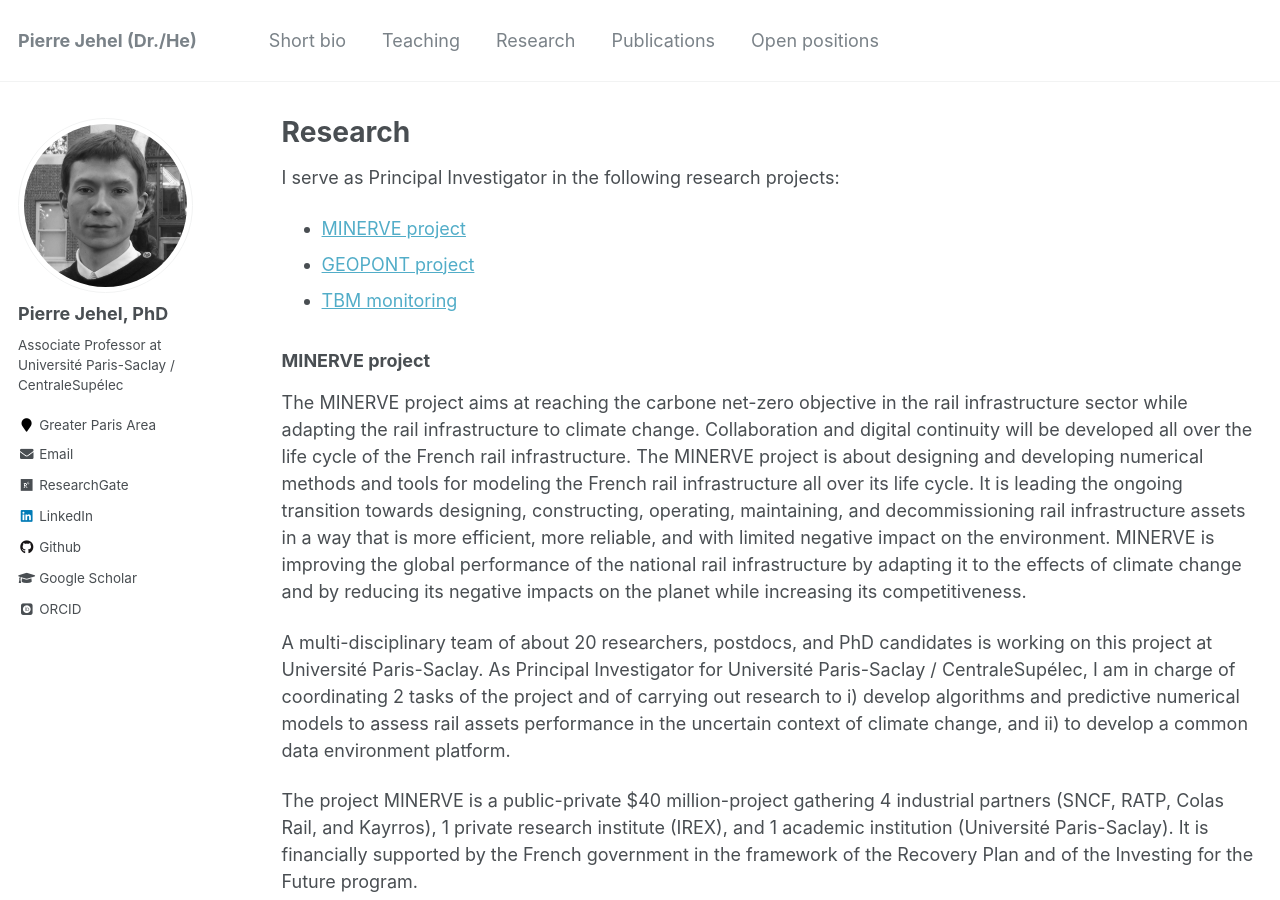
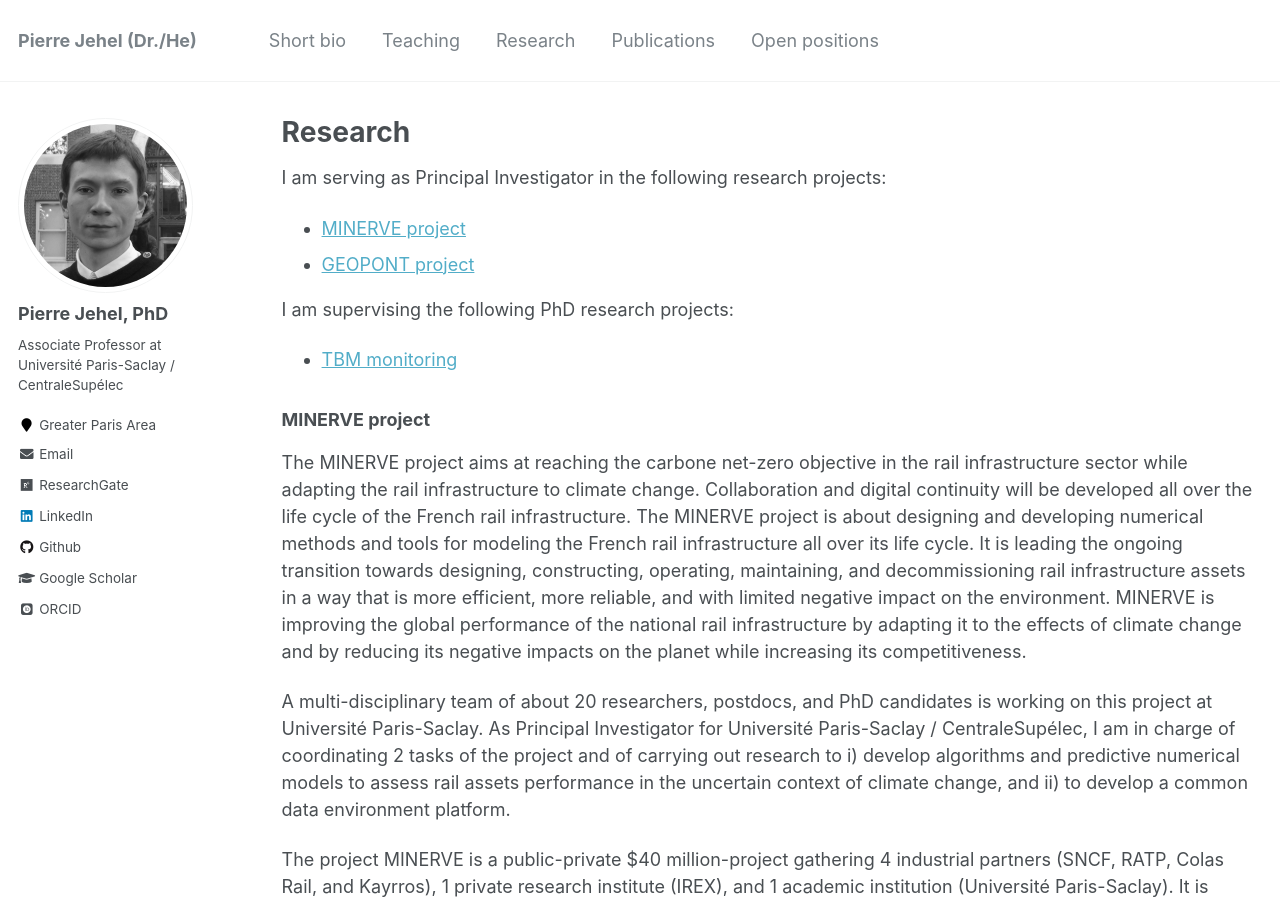
Before and after one commit to jehelp/jehelp.github.io, a Jekyll site: the page built from _pages/research.md, in a window 1280 px wide and 900 px high. Built offline with Jekyll 4.4.1, drawn with Linux system fonts in a browser that asks for light colours; some web fonts are replaced.

```diff
--- a/_pages/research.md
+++ b/_pages/research.md
@@ -6,10 +6,13 @@ author_profile: true
 ---
 
 <a name="top"></a>
-I serve as Principal Investigator in the following research projects:
+I am serving as Principal Investigator in the following research projects:
 * [MINERVE project](#minerve-project)
 * [GEOPONT project](#geopont-project)
+
+I am supervising the following PhD research projects:
 * [TBM monitoring](#tbm-monitoring)
+
 
 <a name="minerve-project"></a>
 ### MINERVE project
```
Also changed, not shown: _pages/positions.md (+4 -0 lines).
